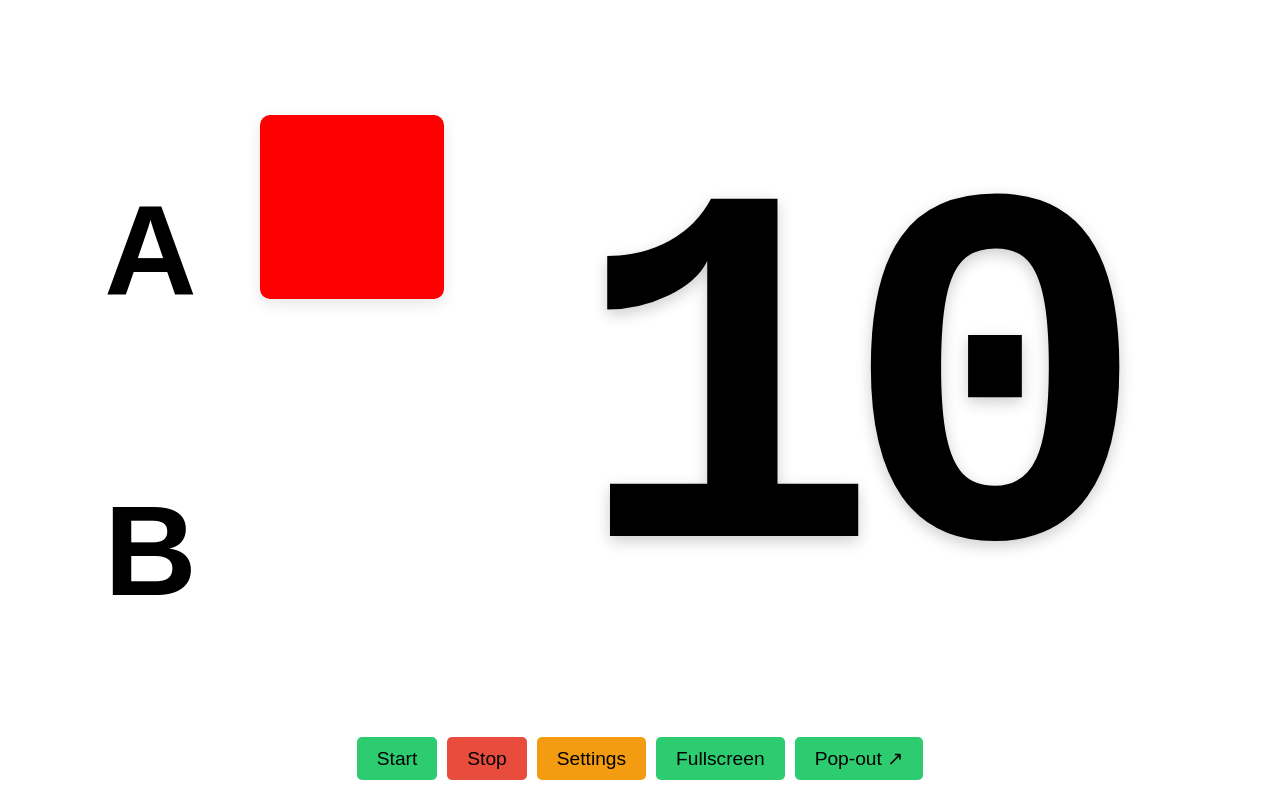
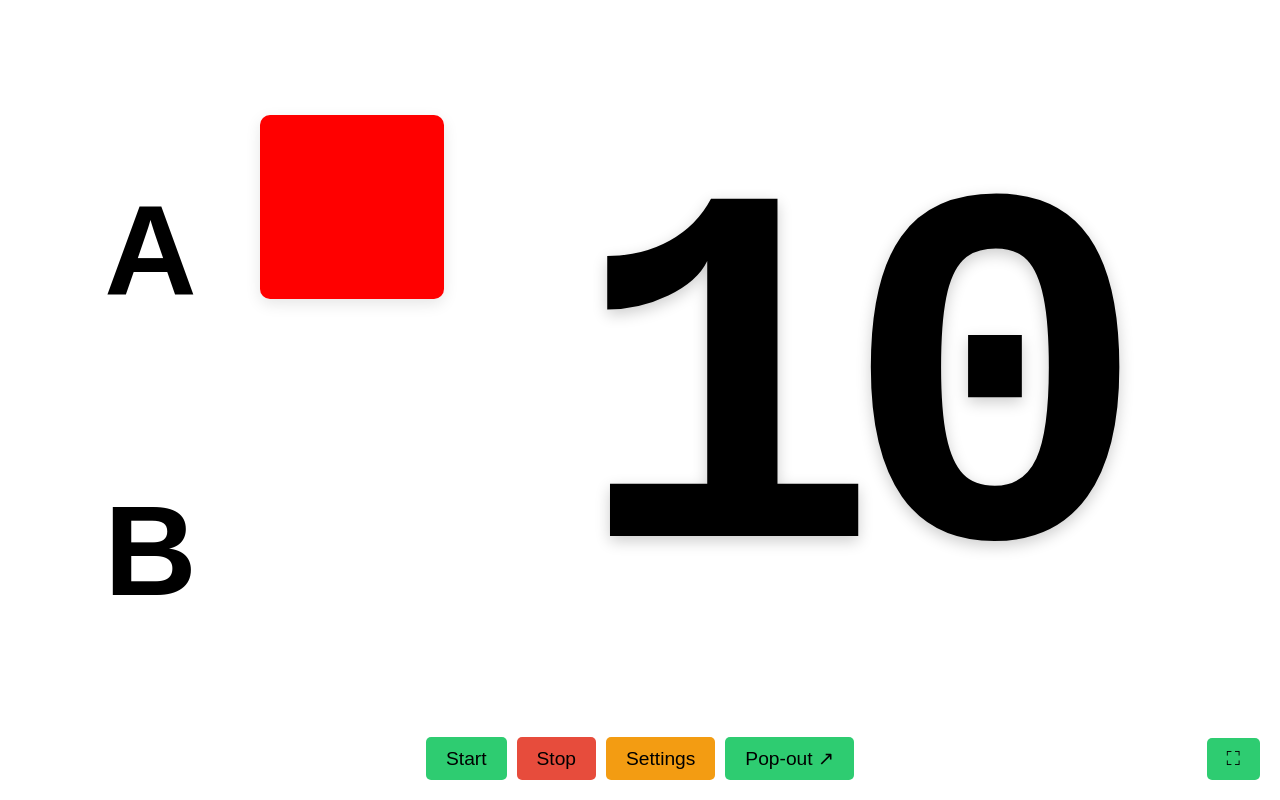
Before and after one commit to Kainoa-h/archery-timer, a plain HTML site: page archery-timer.html in a window 1280 px wide. Drawn offline with Linux system fonts and the light colour scheme.

Commit message:
change: moved fullscreen button

```diff
--- a/archery-timer.html
+++ b/archery-timer.html
@@ -90,6 +90,12 @@
       gap: 10px;
     }
 
+    #fullscreen {
+      position: absolute;
+      bottom: 20px;
+      right: 20px;
+    }
+
     button {
       padding: 10px 20px;
       font-size: 1.2rem;
@@ -142,10 +148,10 @@
     <button id="start">Start</button>
     <button id="btnStop">Stop</button>
     <button id="btnSettings">Settings</button>
-    <button id="fullscreen">Fullscreen</button>
     <button id="btnPopout">Pop-out ↗</button>
   </div>
 
+  <button id="fullscreen">&#x26F6;</button>
   <div id="settings-modal-container"></div>
 
 </body>
```
